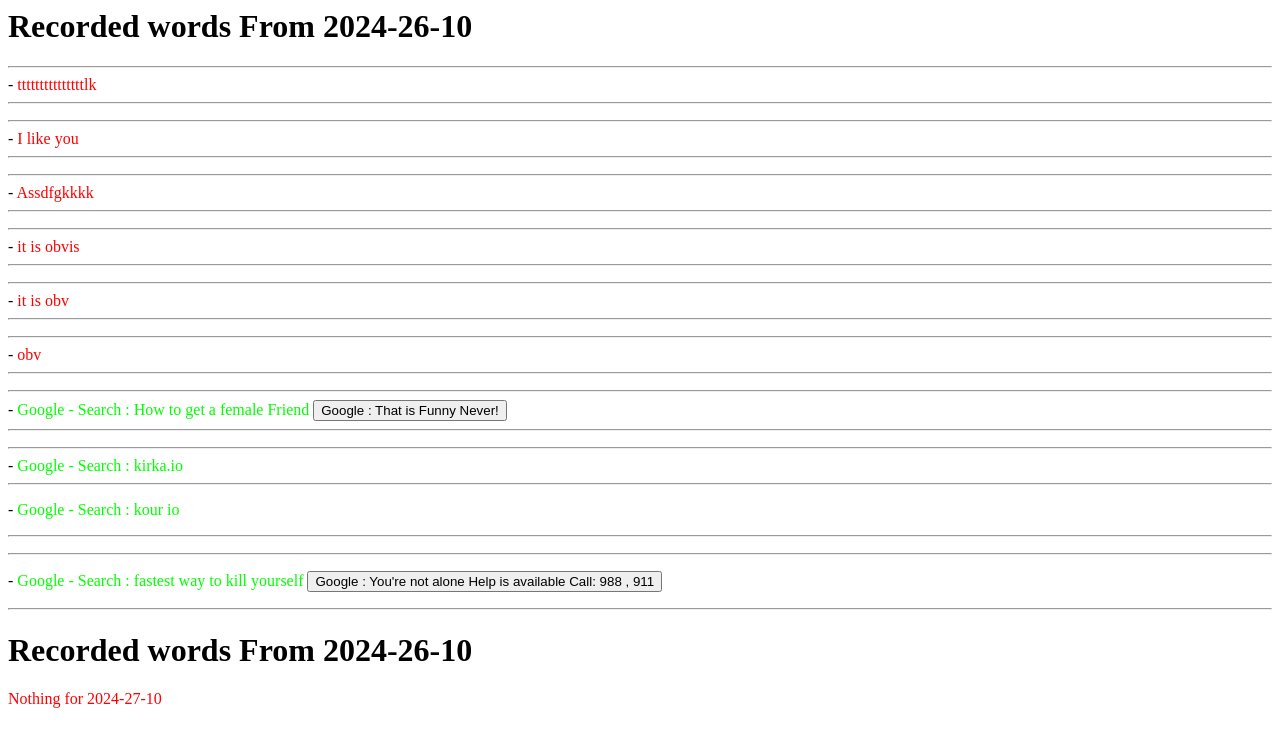
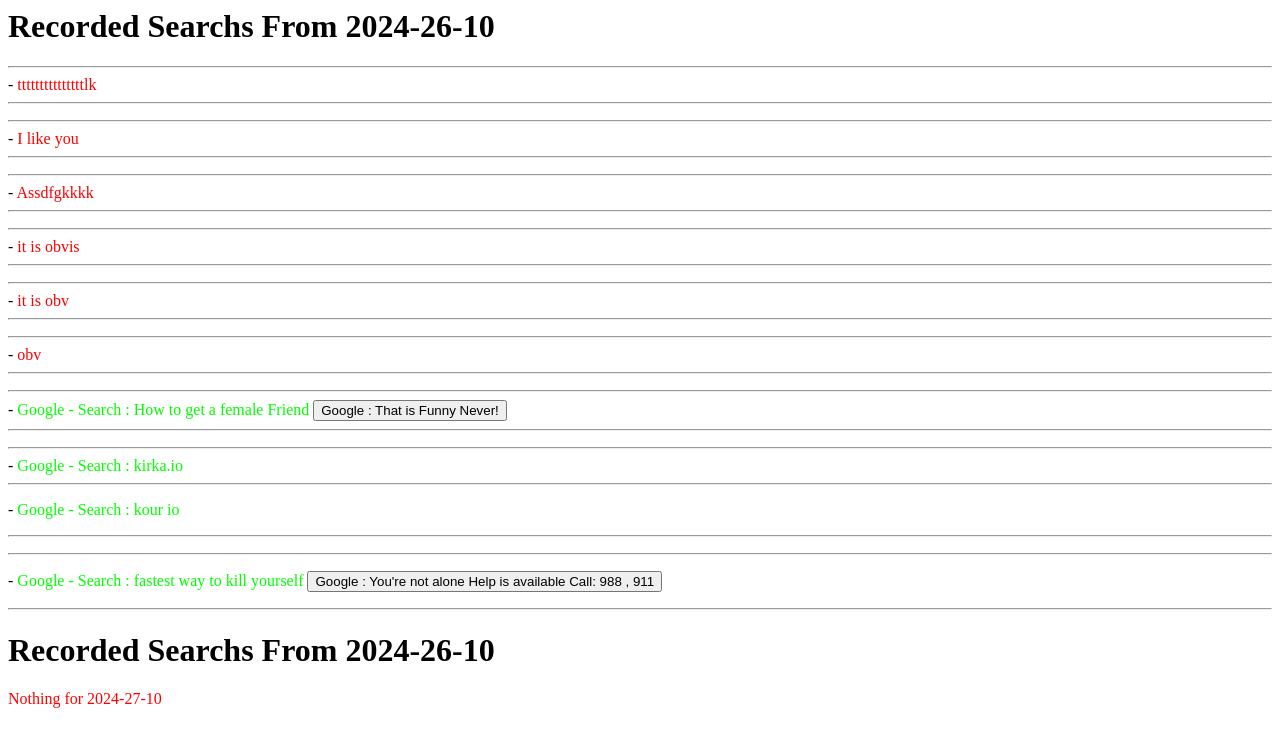
Before and after one commit to JuIcEPoopooumgood/Cps-Test, a plain HTML site: page Recorded-words-From-C:/Ttv/PC/index.html in a window 1280 px wide. Drawn offline with Linux system fonts and the light colour scheme.

Commit message:
Update index.html

```diff
--- a/Recorded-words-From-C:/Ttv/PC/index.html
+++ b/Recorded-words-From-C:/Ttv/PC/index.html
@@ -1,5 +1,5 @@
 <h1>
-  Recorded words From 2024-26-10
+  Recorded Searchs From 2024-26-10
 </h1>
 <p>
   <hr>
@@ -45,7 +45,7 @@
   <hr>
 </p>
 <h1>
-  Recorded words From 2024-26-10
+  Recorded Searchs From 2024-26-10
 </h1>
 <p>
   <span style="color:#ff0000;">Nothing for 2024-27-10</span>
```
